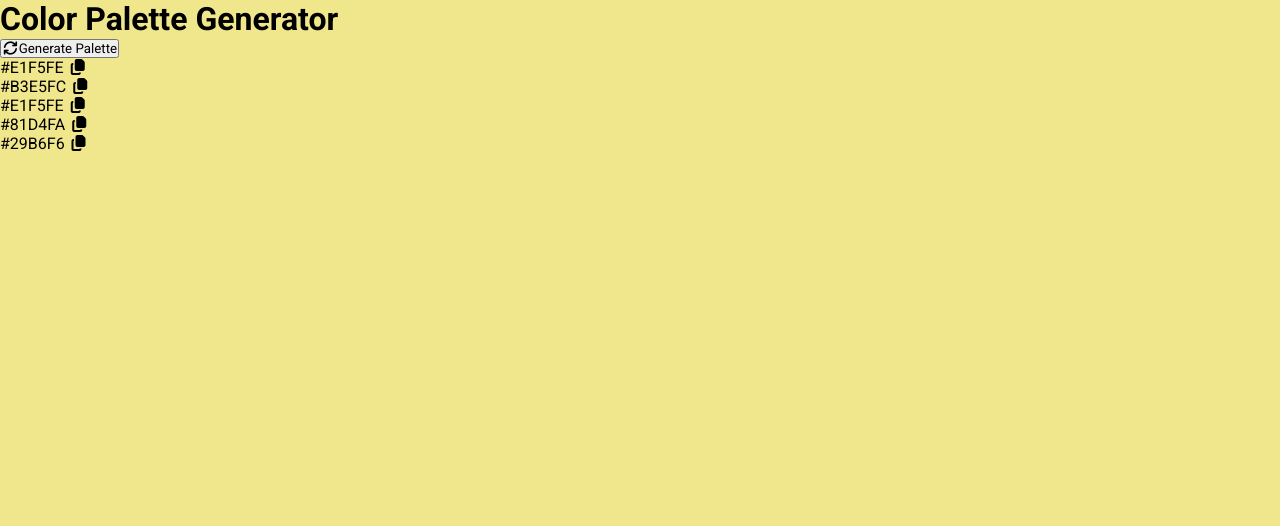
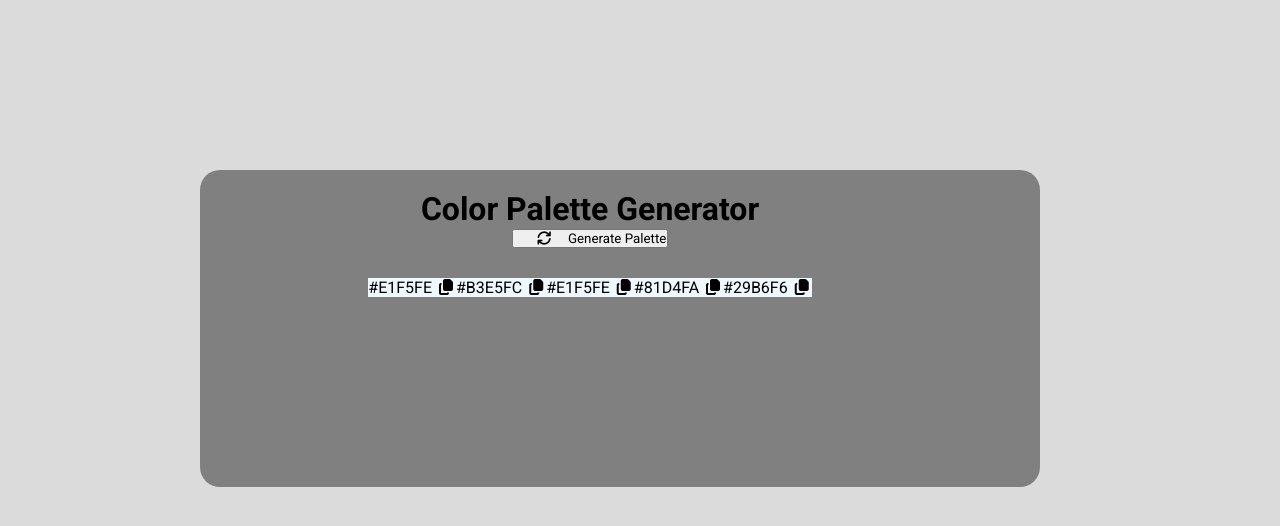
Before and after one commit to emant009/color-palette-generator, a plain HTML site: page index.html in a window 1280 px wide. Drawn offline with Linux system fonts and the light colour scheme.

Commit message:
centering the div

```diff
--- a/index.html
+++ b/index.html
@@ -13,7 +13,7 @@
   <body>
     <div class="container">
       <h1>Color Palette Generator</h1>
-      <button><i class="fa fa-refresh"></i>Generate Palette</button>
+      <button><i class="fa fa-refresh generate-button"></i> Generate Palette</button>
 
       <div class="palette-container">
         <!--Color Box 1-->
--- a/style.css
+++ b/style.css
@@ -8,5 +8,42 @@
 }
 
 body{
-  background-color:khaki;
+  background-color:rgb(219, 219, 219);
 }
+h1{
+  justify-content: center;
+
+}
+.container{
+  background: gray;
+  border-radius: 20px;
+  border-width: 20px;
+  border-style: ;
+  place-items: center;
+  margin-top: 170px;
+  margin-bottom: 200px;
+  margin-left: 200px;
+  margin-right: 240px;
+  padding-top: 20px;
+  padding-bottom: 160px;
+  padding-left: none;
+  padding-right: 60px;
+}
+.generate-button{
+  padding-left: 4px;
+  padding-right: 17px;
+  margin-left: 20px;
+  margin-right: 10px;
+  border-radius: 10px;
+}
+.color-box{
+  display: grid;
+  box-sizing: border-box;
+  background-color: aliceblue;
+  width: 49;
+}
+.palette-container{
+  display: flex;
+  justify-items: center;
+  padding: 30px 2px;
+}
```
